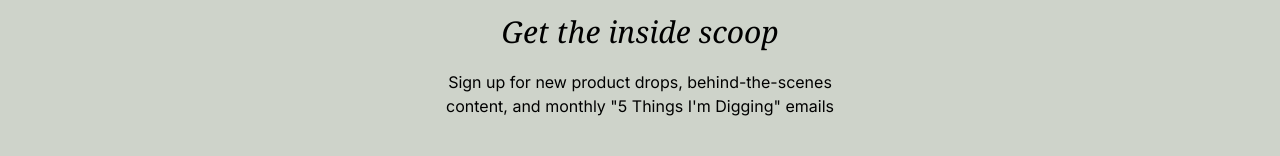
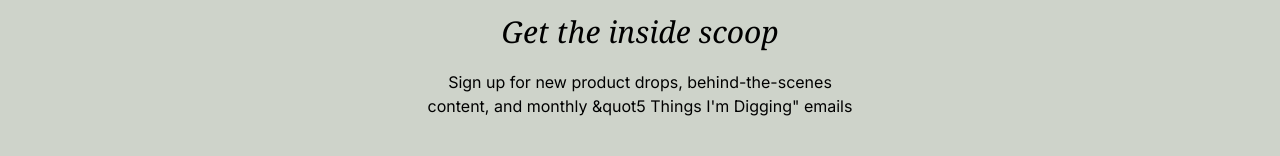
Before and after one commit to SAIDUL92/assignment-6-shop-center-preview, a Next.js app: page / in a window 1280 px wide. Shown: the part 2236-2392 px from the top of the page. Built offline with nearby package versions, Linux system fonts and the light colour scheme.

Commit message:
update qote
update qote

```diff
--- a/app/components/NewsLetterSection/index.jsx
+++ b/app/components/NewsLetterSection/index.jsx
@@ -7,7 +7,7 @@ function NewsLetterSection() {
                     Get the inside scoop
                 </h1>
                 <p className="text-center text-sm lg:text-base">
-                    Sign up for new product drops, behind-the-scenes content, and monthly "5
+                    Sign up for new product drops, behind-the-scenes content, and monthly &quot5
                     Things I'm Digging" emails
                 </p>
                 <form action="#" className="mb-5">
```
